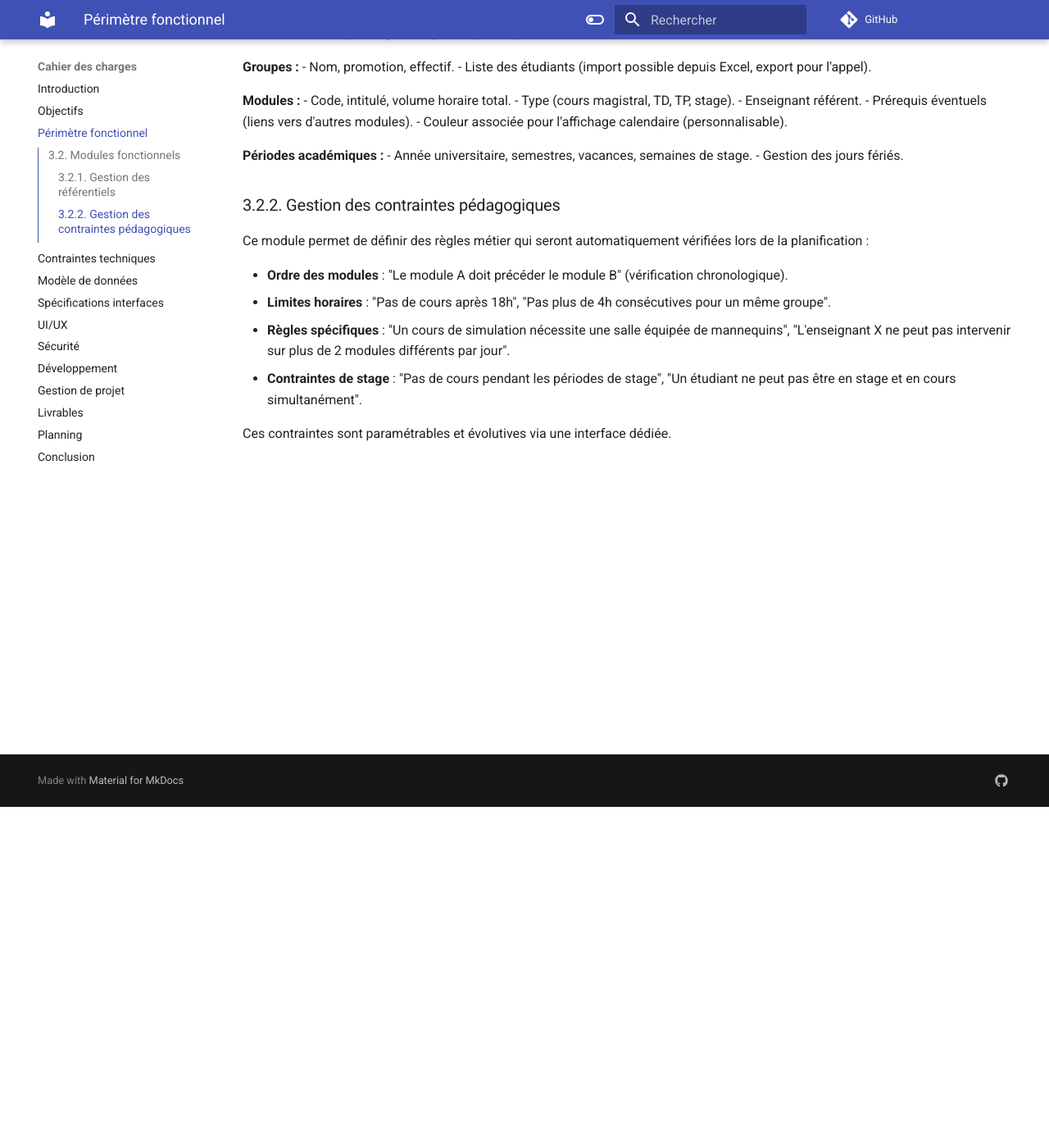
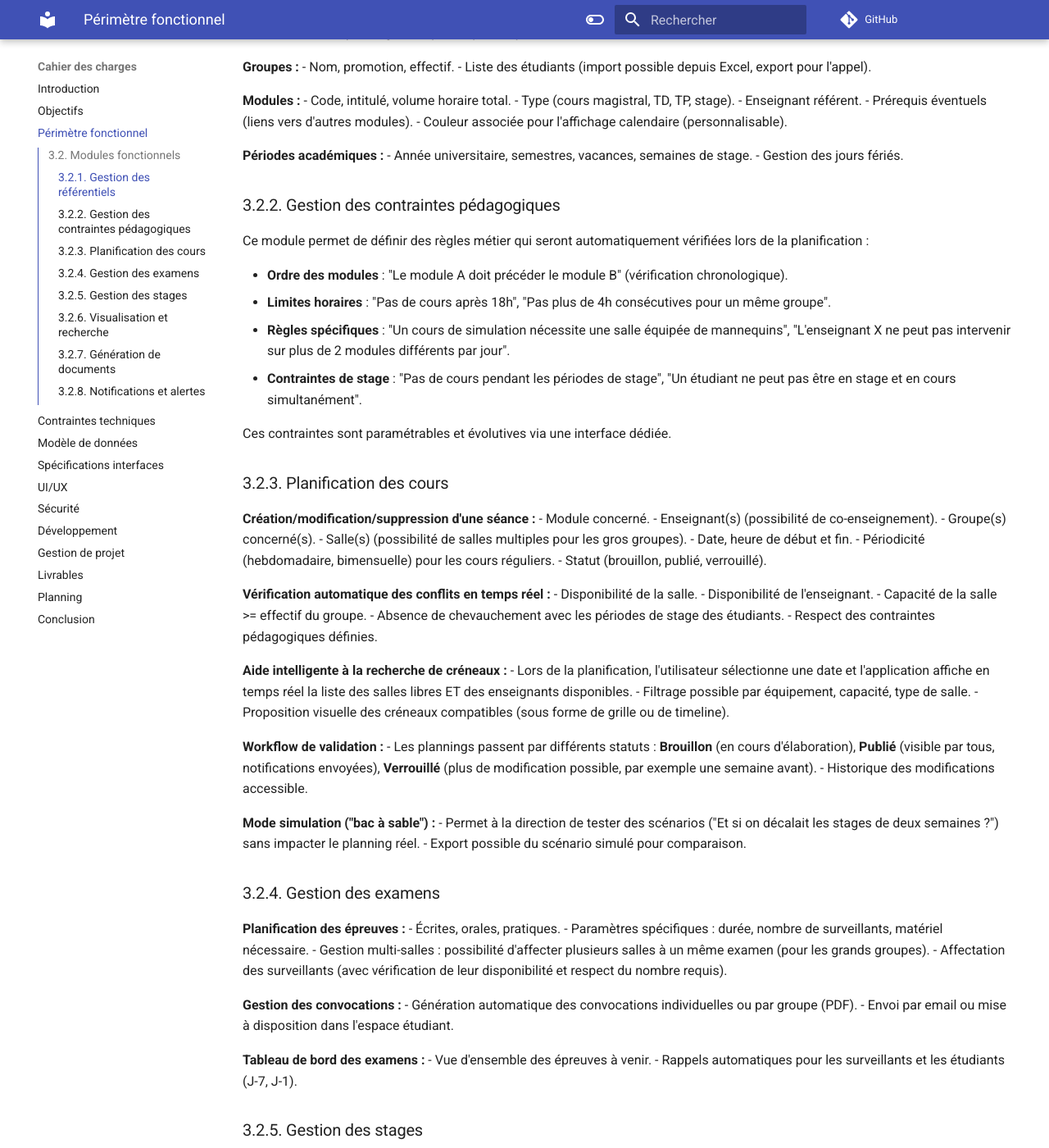
Before and after one commit to slaz851945/gestion-temps-paramedical, an MkDocs documentation site: the page built from docs/cahier-des-charges/03-perimetre-fonctionnel.md, in a window 1280 px wide and 1400 px high, scrolled down 416 px. Shown: the whole window at 82% size. Built offline with MkDocs 1.6.1 and Material for MkDocs 9.7.7, drawn with Linux system fonts in a browser that asks for light colours; comment, search, counter and statistics services are not loaded; some of the changed text lies outside the part shown.

Commit message:
03-perimetre-fonctionnel complet

```diff
--- a/docs/cahier-des-charges/03-perimetre-fonctionnel.md
+++ b/docs/cahier-des-charges/03-perimetre-fonctionnel.md
@@ -38,3 +38,108 @@
 - **Contraintes de stage** : "Pas de cours pendant les périodes de stage", "Un étudiant ne peut pas être en stage et en cours simultanément".
 
 Ces contraintes sont paramétrables et évolutives via une interface dédiée.
+
+
+### 3.2.3. Planification des cours
+
+**Création/modification/suppression d'une séance :**
+- Module concerné.
+- Enseignant(s) (possibilité de co-enseignement).
+- Groupe(s) concerné(s).
+- Salle(s) (possibilité de salles multiples pour les gros groupes).
+- Date, heure de début et fin.
+- Périodicité (hebdomadaire, bimensuelle) pour les cours réguliers.
+- Statut (brouillon, publié, verrouillé).
+
+**Vérification automatique des conflits en temps réel :**
+- Disponibilité de la salle.
+- Disponibilité de l'enseignant.
+- Capacité de la salle >= effectif du groupe.
+- Absence de chevauchement avec les périodes de stage des étudiants.
+- Respect des contraintes pédagogiques définies.
+
+**Aide intelligente à la recherche de créneaux :**
+- Lors de la planification, l'utilisateur sélectionne une date et l'application affiche en temps réel la liste des salles libres ET des enseignants disponibles.
+- Filtrage possible par équipement, capacité, type de salle.
+- Proposition visuelle des créneaux compatibles (sous forme de grille ou de timeline).
+
+**Workflow de validation :**
+- Les plannings passent par différents statuts : **Brouillon** (en cours d'élaboration), **Publié** (visible par tous, notifications envoyées), **Verrouillé** (plus de modification possible, par exemple une semaine avant).
+- Historique des modifications accessible.
+
+**Mode simulation ("bac à sable") :**
+- Permet à la direction de tester des scénarios ("Et si on décalait les stages de deux semaines ?") sans impacter le planning réel.
+- Export possible du scénario simulé pour comparaison.
+
+
+
+### 3.2.4. Gestion des examens
+
+**Planification des épreuves :**
+- Écrites, orales, pratiques.
+- Paramètres spécifiques : durée, nombre de surveillants, matériel nécessaire.
+- Gestion multi-salles : possibilité d'affecter plusieurs salles à un même examen (pour les grands groupes).
+- Affectation des surveillants (avec vérification de leur disponibilité et respect du nombre requis).
+
+**Gestion des convocations :**
+- Génération automatique des convocations individuelles ou par groupe (PDF).
+- Envoi par email ou mise à disposition dans l'espace étudiant.
+
+**Tableau de bord des examens :**
+- Vue d'ensemble des épreuves à venir.
+- Rappels automatiques pour les surveillants et les étudiants (J-7, J-1).
+
+
+
+
+### 3.2.5. Gestion des stages
+
+**Définition des périodes :**
+- Périodes de stage par promotion (dates de début et fin).
+- Blocage automatique des disponibilités des étudiants pendant ces périodes.
+
+**Suivi des affectations :**
+- Interface pour le responsable de stages : validation des conventions, suivi des évaluations.
+- Affectation des étudiants dans les structures d'accueil (avec recherche et filtres).
+
+**Contraintes spécifiques :**
+- Vérification qu'un étudiant n'est pas planifié en cours pendant son stage.
+- Alertes en cas de chevauchement détecté.
+
+
+### 3.2.6. Visualisation et recherche
+
+**Calendrier interactif :**
+- Vues jour, semaine, mois.
+- Filtres dynamiques par enseignant, groupe, salle, module, type d'activité.
+- Cases colorées par type d'activité (cours, TD, TP, examen, stage).
+- Glisser-déposer pour modifier une séance (selon droits).
+
+**Grille de disponibilité des salles :**
+- Visualisation des créneaux libres par salle sur une période donnée.
+- Recherche rapide d'une salle disponible avec critères (capacité, équipements).
+
+**Emplois du temps individuels :**
+- Vue simplifiée pour chaque enseignant et chaque étudiant.
+- Export PDF et synchronisation iCal (flux .ics) pour intégration dans les calendriers personnels (Google, Outlook, Apple).
+
+**Tableau de bord des conflits :**
+- Liste des conflits non résolus avec niveau de criticité.
+- Alertes visuelles pour la direction.
+
+
+### 3.2.7. Génération de documents
+
+- **Export PDF** d'un emploi du temps (template personnalisable avec logo de l'institut).
+- **Export Excel** de la liste des séances pour un module donné.
+- **Tableau de surveillance** d'examen : liste des surveillants par salle et par épreuve.
+- **Convocations** individuelles ou collectives (PDF).
+- **Flux iCal** pour synchronisation externe.
+- **Statistiques** : taux d'occupation des salles, charge horaire des enseignants, respect des contraintes.
+
+### 3.2.8. Notifications et alertes
+
+- Envoi d'e-mails automatiques lors de l'affectation/modification d'une séance (avec possibilité de résumé quotidien pour éviter la sur-sollicitation).
+- Rappels avant un examen (J-7, J-1) pour les surveillants et les étudiants.
+- Alertes en cas de conflit détecté après une modification.
+- Notifications de validation (passage en statut "publié" ou "verrouillé").
```
